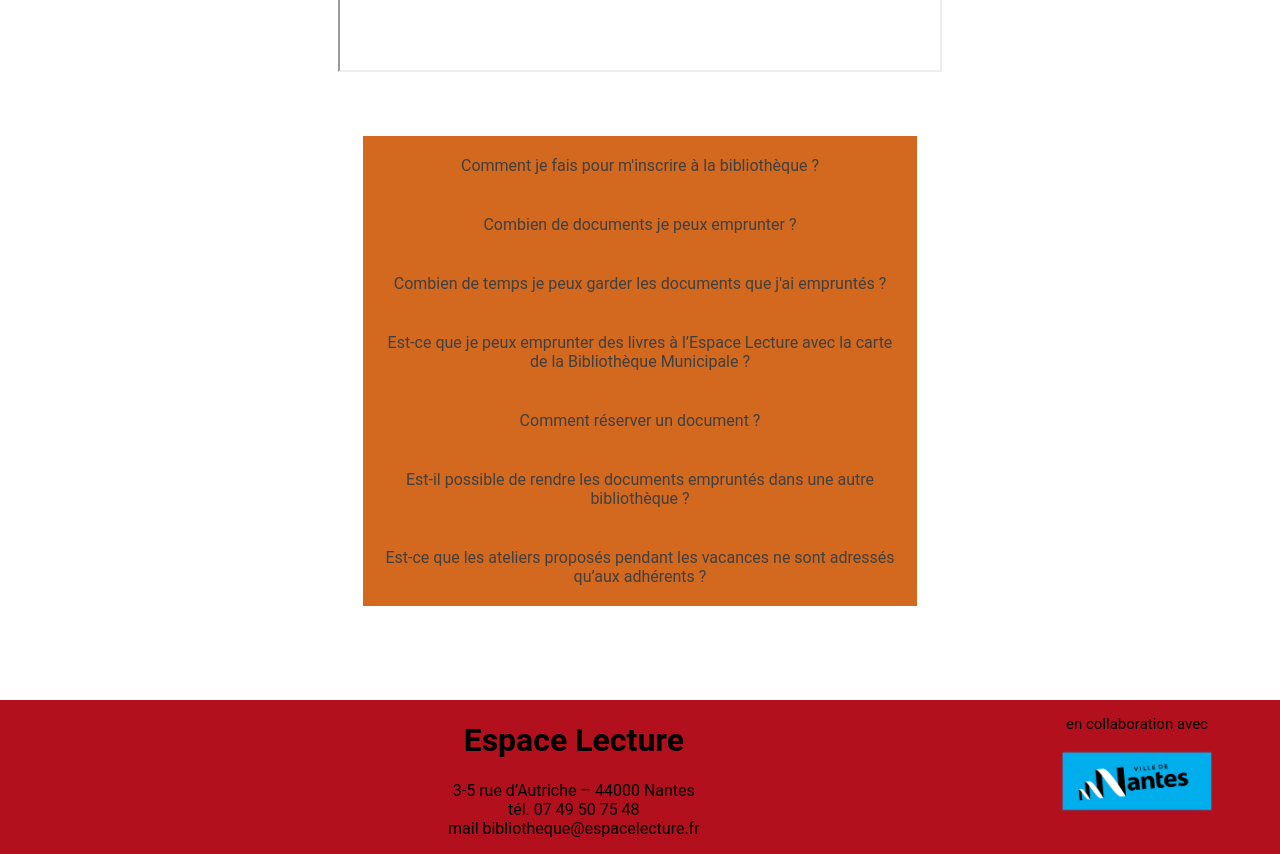
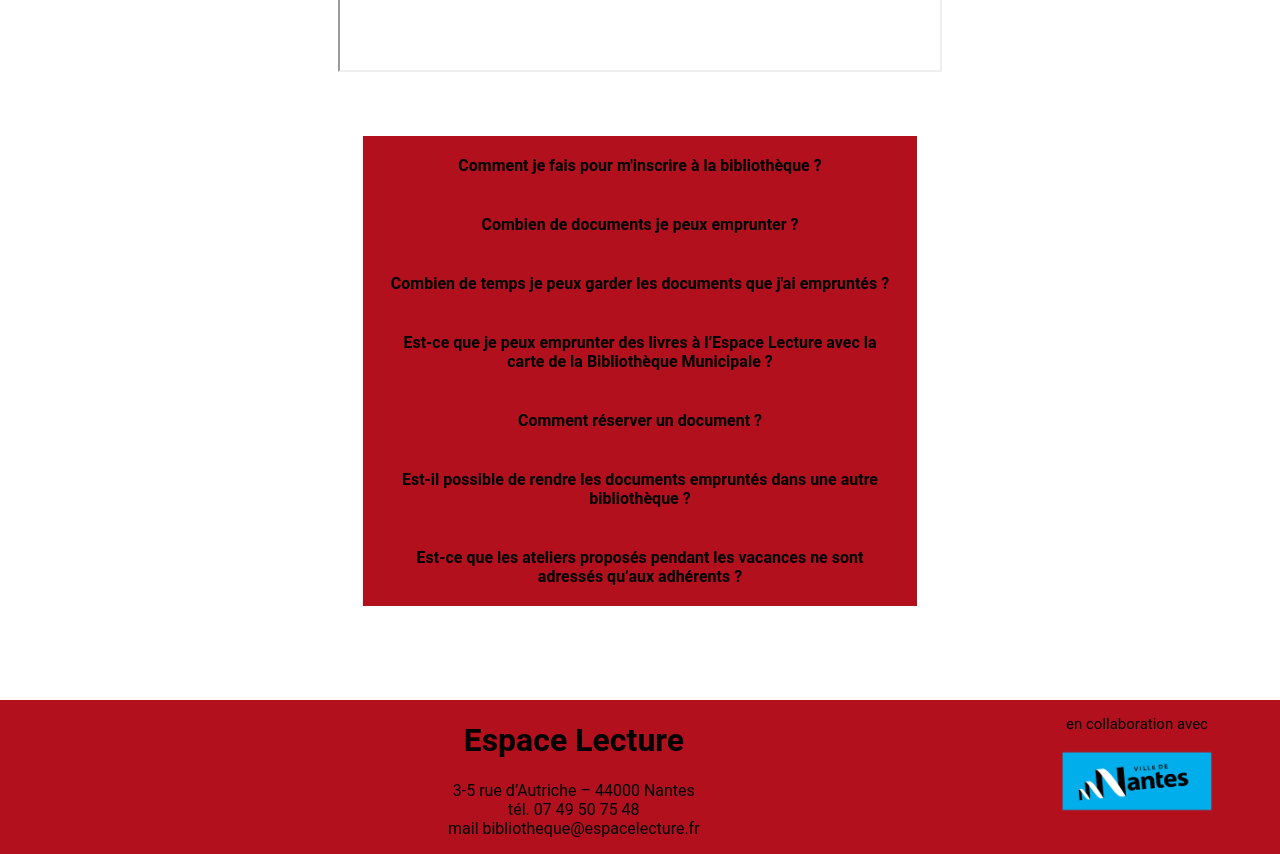
Before and after one commit to antoniomicalizzi/-bibliotheque-malakoff, a React (Create React App) app: page /info in a window 1280 px wide. Shown: the part 1300-2154 px from the top of the page. Built offline with nearby package versions, Linux system fonts and the light colour scheme; grey boxes are pictures that could not be loaded.

Commit message:
css accordeon

```diff
--- a/src/components/Faq.css
+++ b/src/components/Faq.css
@@ -1,12 +1,17 @@
  .question{
-  background-color: chocolate;
+  background-color: #b2101d;
   width: 47%;
   margin: auto;
   padding: 20px;
 }
+.Collapsible{
+  width: 47%;
+  margin: auto;
+}
 
-.question p{
-  background-color: chocolate;
-  box-sizing: content-box;
+.Collapsible__trigger{
+  color:black;
+  font-weight: bolder;
   width: 47%;
+  margin: auto;
 }
```
